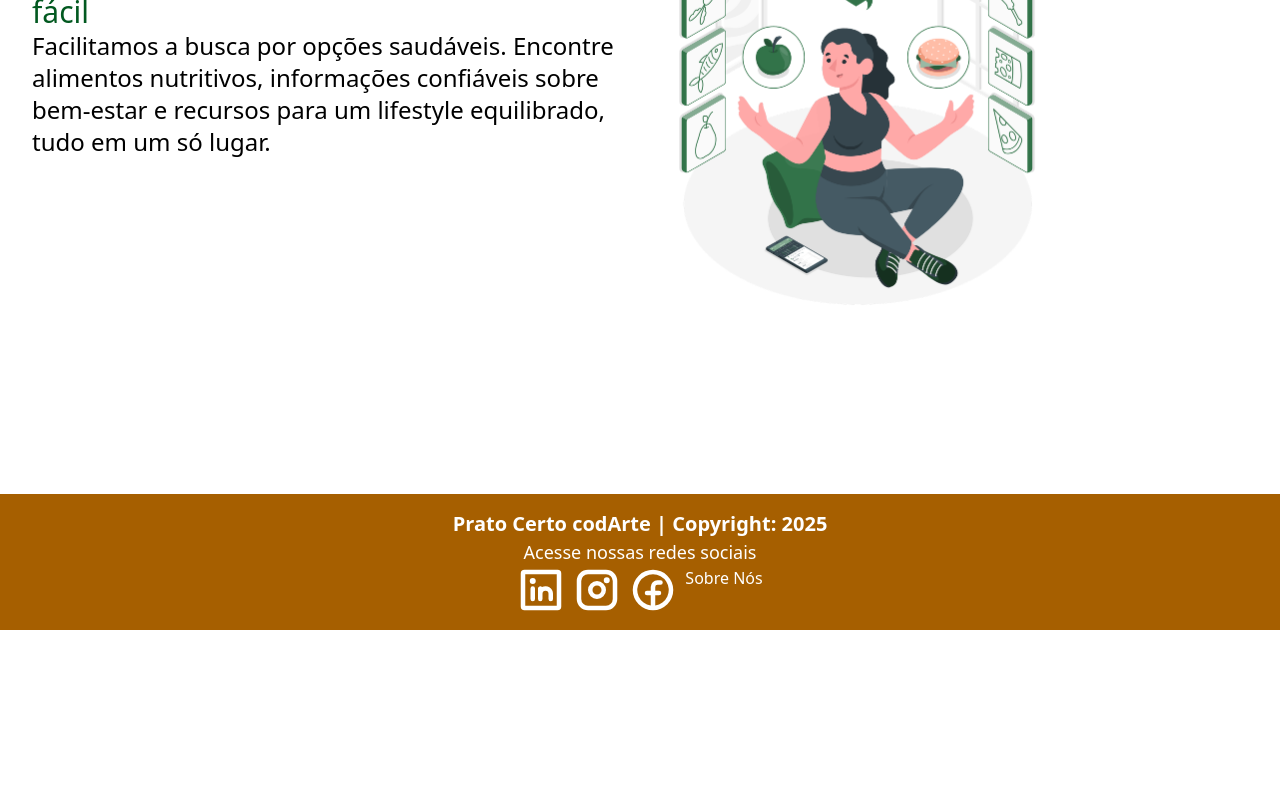
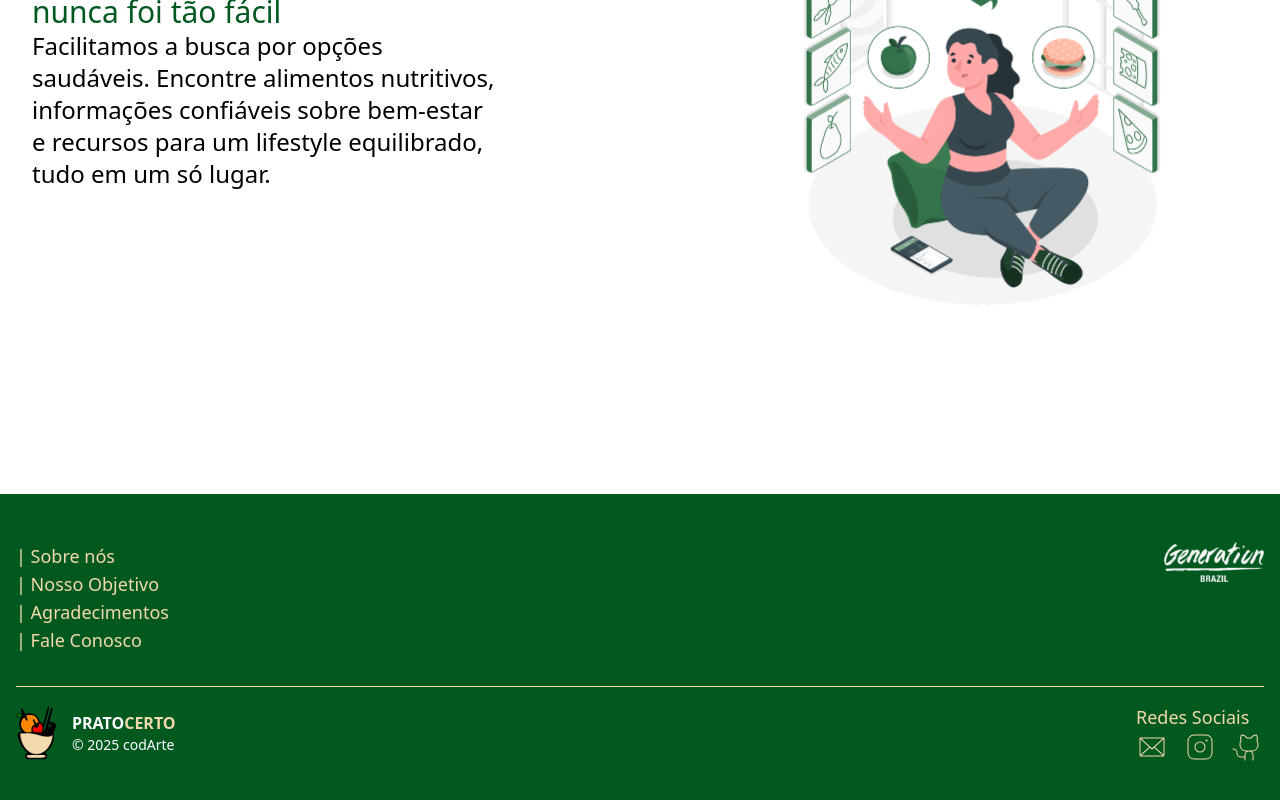
Before and after one commit to Projeto-Integrador01/pratocerto-front, a React (Vite) app: page / in a window 1280 px wide. Shown: the part 216-1016 px from the top of the page. Before the commit the page ends 846 px from the top, so only its background shows below. Built offline with nearby package versions, Linux system fonts and the light colour scheme.

Commit message:
Ajustes de estilos na Footer

```diff
--- a/src/components/footer/Footer.tsx
+++ b/src/components/footer/Footer.tsx
@@ -1,4 +1,5 @@
-import { FacebookLogo, InstagramLogo, LinkedinLogo } from '@phosphor-icons/react'
+import { FacebookLogo, GithubLogo, InstagramLogo, LinkedinLogo } from '@phosphor-icons/react'
+import { Envelope } from '@phosphor-icons/react/dist/ssr'
 
 function Footer() {
 
@@ -6,20 +7,59 @@ function Footer() {
 
     return (
         <>
-            <div className="flex justify-center bg-yellow-700 text-white">
-                <div className="container flex flex-col items-center py-4">
-                    <p className='text-xl font-bold'>
-                            Prato Certo codArte | Copyright: {data}
-                        </p>
-                    <p className='text-lg'>Acesse nossas redes sociais</p>
-                    <div className='flex gap-2'>
-                        <LinkedinLogo size={48} weight='bold' />
-                        <InstagramLogo size={48} weight='bold' />
-                        <FacebookLogo size={48} weight='bold' />
-                        Sobre Nós
-                    </div>
-                </div>
+            <div className="bg-verde-1 text-white p-4">
+        <div className="container mx-auto py-8">
+        {/* Seção superior com os textos */}
+        <div className="flex justify-between items-start pb-4 text-bege-2">
+            <div className="flex flex-col">
+                <p className="text-lg">| Sobre nós</p>
+                <p className="text-lg">| Nosso Objetivo</p>
+                <p className="text-lg">| Agradecimentos</p>
+                <p className="text-lg">| Fale Conosco</p>
             </div>
+            <div className="flex items-center gap-4">
+                <img
+                    width="100px"
+                    src="/src/assets/img/logo/logo_gen.svg"
+                    alt="Generation"
+                    className="self-start"
+                />
+            </div>
+        </div>
+
+        {/* Linha horizontal fina */}
+        <div className="border-t border-bege-2 my-4"></div>
+
+        {/* Rodapé com o logo do "Prato Certo" */}
+        <div className="flex justify-between items-center">
+            <div className="flex items-center gap-4">
+                <img
+                    width="40px"
+                    height="40px"
+                    src="/src/assets/img/logo/logo_puro_claro.svg" className="self-start"
+                    alt="Prato Certo Logo"
+                />
+                <div className="flex flex-col items-start space-y-0,5">
+                <h2 className="font-bold">
+                    <span className="text-white">PRATO</span>
+                    <span className="text-bege-2">CERTO</span>
+                </h2>
+                <span className='text-sm text-white'>© 2025 codArte</span>
+            </div>
+        </div>
+            {/* Logos das redes sociais */}
+            <div className="flex flex-col items-start space-y-0,5">
+                <p className="text-lg text-bege-2">Redes Sociais</p>
+            <div className="flex gap-4">
+                <Envelope size={32} weight="thin" className='text-bege-2' />
+                <InstagramLogo size={32} weight="thin" className='text-bege-2'/>
+                <GithubLogo size={32} weight="thin" className='text-bege-2'/>
+            </div>
+            </div>
+        </div>
+    </div>
+</div>
+
         </>
     )
 }
--- a/src/pages/home/Home.tsx
+++ b/src/pages/home/Home.tsx
@@ -2,7 +2,7 @@ function Home() {
     return (
         <>
             <div className="w-screen flex justify-center">
-            <div className="grid grid-cols-1 md:grid-cols-4 grid-rows-4 gap-8 p-8">
+            <div className="grid grid-cols-1 md:grid-cols-5 grid-rows-4 gap-8 p-8">
                     <div className="max-w-7xl col-start-1 col-span-2 row-span-3">
                         <h1 className="text-4xl">PratoCerto!</h1>
                         <h2 className="text-3xl text-verde-1">Encontrar opções saudáveis nunca foi tão fácil</h2>
@@ -11,7 +11,7 @@ function Home() {
                             recursos para um lifestyle equilibrado, tudo em um só lugar.</p>
                     </div>
 
-                    <div className="col-start-3 col-span-2 row-span-3">
+                    <div className="col-start-4 col-span-2 row-span-3">
                         <img
                             src="/src/assets/img/background/fundo_home.png"
                             alt="Imagem da Página Home"
```
Also changed, not shown: src/assets/img/logo/logo_gen.svg (added), src/assets/img/logo/logo_puro_claro.svg (added).
